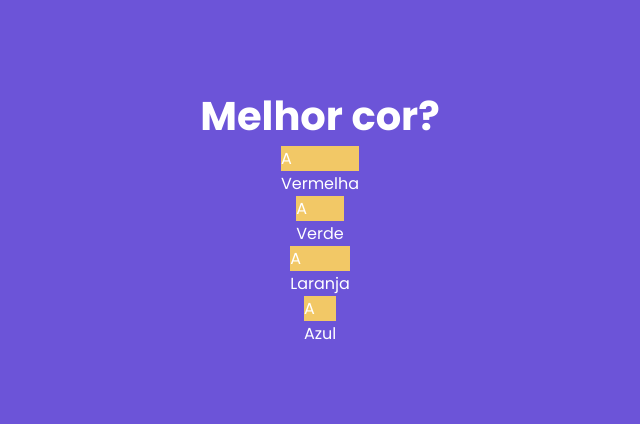
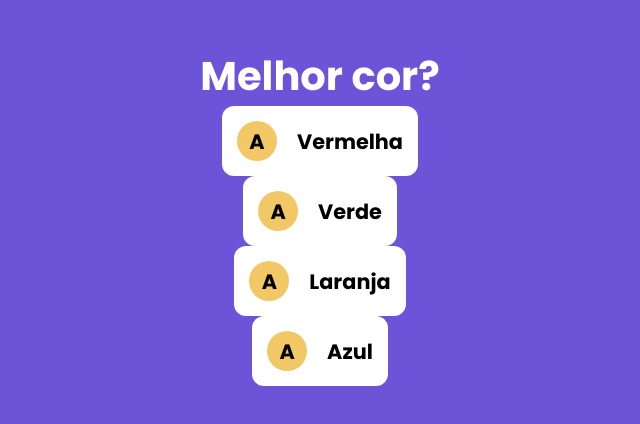
Before and after one commit to neanderdev/projeto-nextjs-quiz, a Next.js app: page / in a window 1280 px wide. Shown: the part 184-608 px from the top of the page, without its empty margins (320-960 px from the left). Built offline with nearby package versions, Linux system fonts and the light colour scheme.

Commit message:
Componente Resposta #03

```diff
--- a/src/styles/Resposta.module.css
+++ b/src/styles/Resposta.module.css
@@ -2,12 +2,45 @@
   display: flex;
 }
 
-.conteudoResposta {}
+.conteudoResposta {
+}
 
-.frente {}
+.frente,
+.verso {
+  display: flex;
+}
 
-.letra {}
+.frente {
+  align-items: center;
 
-.valor {}
+  border-radius: 12px;
 
-.verso {}
+  padding: 15px;
+
+  background-color: #fff;
+  color: #000;
+}
+
+.letra {
+  display: flex;
+  justify-content: center;
+  align-items: center;
+
+  width: 40px;
+  height: 40px;
+
+  border-radius: 20px;
+
+  font-size: 1.3rem;
+  font-weight: 700;
+
+  margin-right: 20px;
+}
+
+.valor {
+  font-size: 1.3rem;
+  font-weight: 700;
+}
+
+.verso {
+}
```
